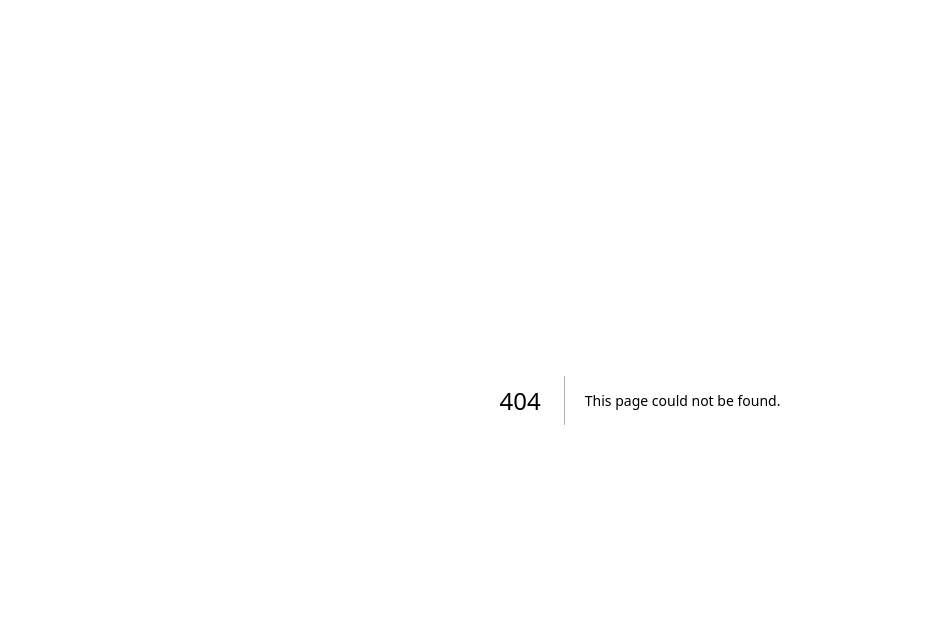
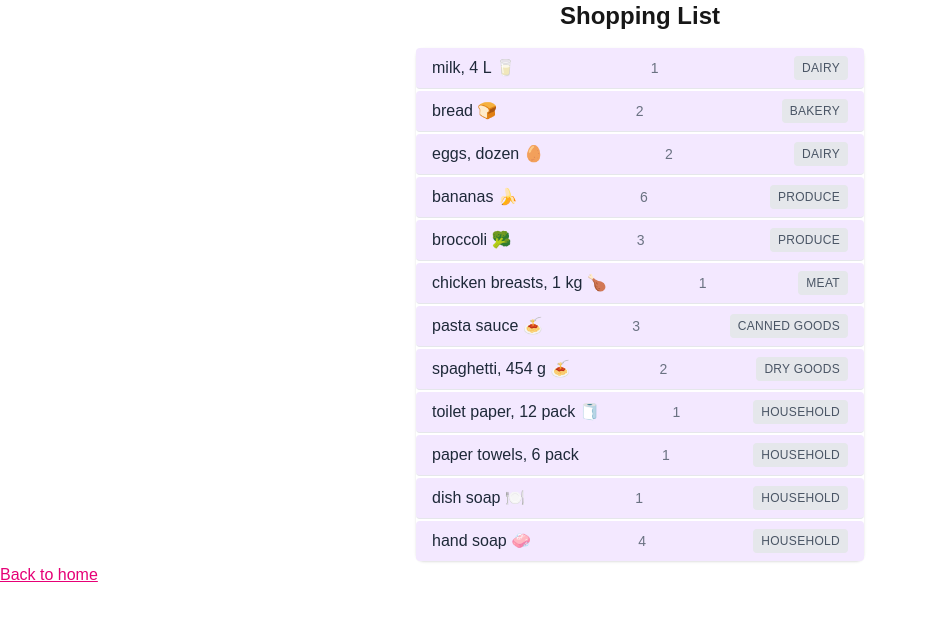
Before and after one commit to CodyLeblanc13/cprg306-assignments, a Next.js app: page /week-3 in a window 1280 px wide. Before the commit this address had no page. Shown: the top 618 px of the page, without its empty margins (0-926 px from the left). Built offline with nearby package versions, Linux system fonts and the light colour scheme.

Commit message:
save local work before merge

```diff
--- a/app/page.js
+++ b/app/page.js
@@ -10,6 +10,10 @@
       <Link href="/week-2" className="text-pink-600 underline">
         Go to Week 2 Assignment
       </Link>
+      <br></br>
+      <Link href="/week-3" className="text-pink-600 underline">
+        Go to Week 3 Assignment
+      </Link>
     </main>
   );
 }
--- /dev/null
+++ b/app/week-3/item-list.js
@@ -0,0 +1,92 @@
+import Item from "./item";
+
+const item1 = {
+  name: "milk, 4 L 🥛",
+  quantity: 1,
+  category: "dairy",
+};
+
+const item2 = {
+  name: "bread 🍞",
+  quantity: 2,
+  category: "bakery",
+};
+
+const item3 = {
+  name: "eggs, dozen 🥚",
+  quantity: 2,
+  category: "dairy",
+};
+
+const item4 = {
+  name: "bananas 🍌",
+  quantity: 6,
+  category: "produce",
+};
+
+const item5 = {
+  name: "broccoli 🥦",
+  quantity: 3,
+  category: "produce",
+};
+
+const item6 = {
+  name: "chicken breasts, 1 kg 🍗",
+  quantity: 1,
+  category: "meat",
+};
+
+const item7 = {
+  name: "pasta sauce 🍝",
+  quantity: 3,
+  category: "canned goods",
+};
+
+const item8 = {
+  name: "spaghetti, 454 g 🍝",
+  quantity: 2,
+  category: "dry goods",
+};
+
+const item9 = {
+  name: "toilet paper, 12 pack 🧻",
+  quantity: 1,
+  category: "household",
+};
+
+const item10 = {
+  name: "paper towels, 6 pack",
+  quantity: 1,
+  category: "household",
+};
+
+const item11 = {
+  name: "dish soap 🍽️",
+  quantity: 1,
+  category: "household",
+};
+
+const item12 = {
+  name: "hand soap 🧼",
+  quantity: 4,
+  category: "household",
+};
+
+export default function ItemList() {
+    return (
+        <ul className="divide-y divide-gray-200 rounded-lg shadow max-w-md mx-auto">
+            <Item name={item1.name} quantity={item1.quantity} category={item1.category} />
+            <Item name={item2.name} quantity={item2.quantity} category={item2.category} />
+            <Item name={item3.name} quantity={item3.quantity} category={item3.category} />
+            <Item name={item4.name} quantity={item4.quantity} category={item4.category} />
+            <Item name={item5.name} quantity={item5.quantity} category={item5.category} />
+            <Item name={item6.name} quantity={item6.quantity} category={item6.category} />
+            <Item name={item7.name} quantity={item7.quantity} category={item7.category} />
+            <Item name={item8.name} quantity={item8.quantity} category={item8.category} />
+            <Item name={item9.name} quantity={item9.quantity} category={item9.category} />
+            <Item name={item10.name} quantity={item10.quantity} category={item10.category} />
+            <Item name={item11.name} quantity={item11.quantity} category={item11.category} />
+            <Item name={item12.name} quantity={item12.quantity} category={item12.category} />
+        </ul>
+    )
+}
--- /dev/null
+++ b/app/week-3/item.js
@@ -0,0 +1,10 @@
+export default function Item({ name, quantity, category }) {
+    return (
+        <li className="flex items-center justify-between px-4 py-2 last:border-b-0 mb-0.5 bg-purple-100 rounded">
+            <span className="font-medium text-gray-800">{name}</span>
+            <span className="text-sm text-gray-500">{quantity}</span>
+             <span className="text-xs uppercase tracking-wide bg-gray-200 text-gray-600 px-2 py-1 rounded">{category}
+      </span>
+        </li>
+    );
+}
--- /dev/null
+++ b/app/week-3/page.js
@@ -0,0 +1,20 @@
+import Image from "next/image";
+import ItemList from "./item-list";
+import Link from "next/link";
+
+export const metadata ={
+    title: "Shopping List",
+}
+
+export default function Page() {
+  return (
+    <main>
+       <h1 className="text-center text-2xl font-semibold mb-4">Shopping List</h1>
+        <ItemList />
+
+        <Link href="/" className="text-pink-600 underline">
+        Back to home
+      </Link>
+    </main>
+  );
+}
```
